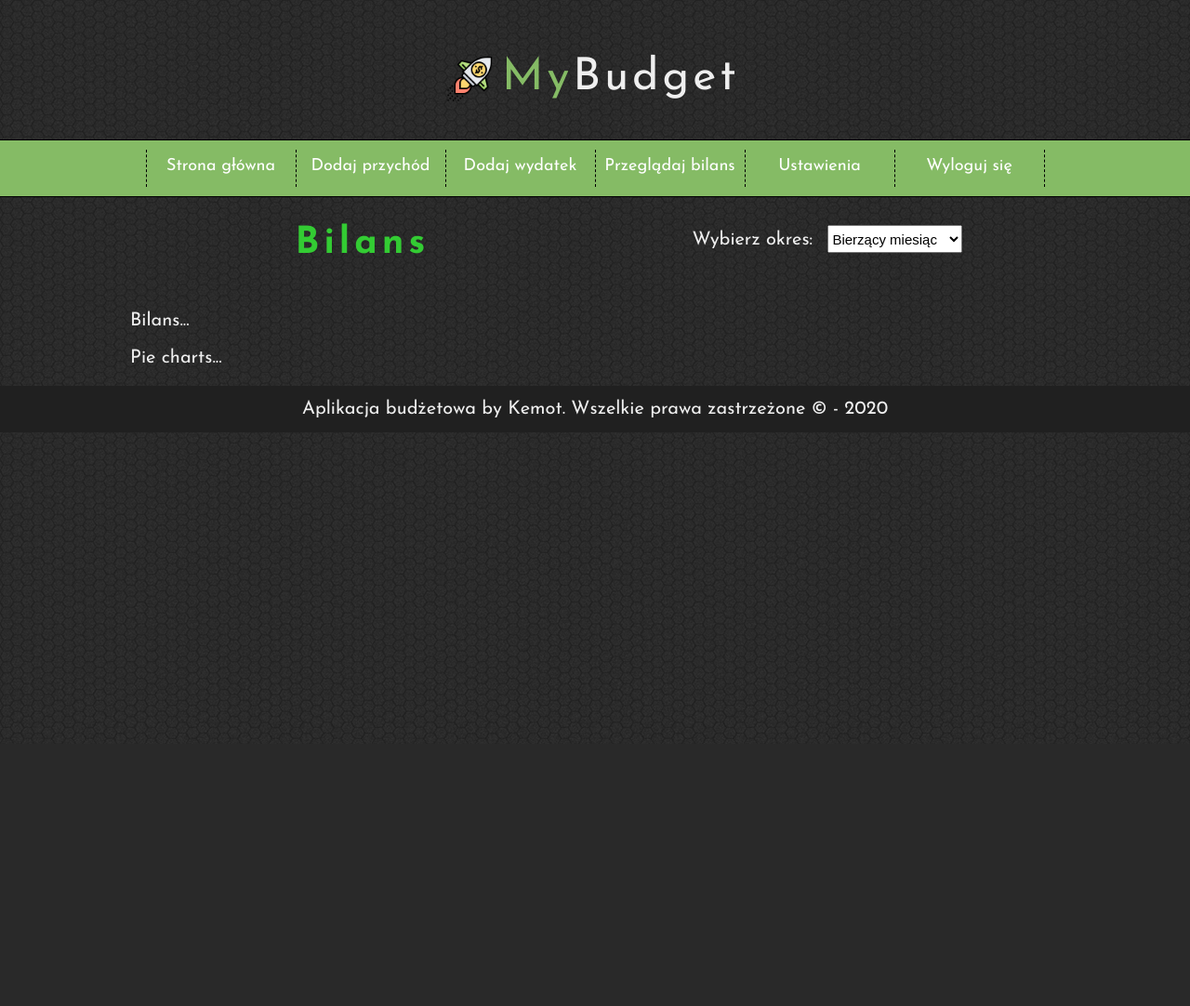
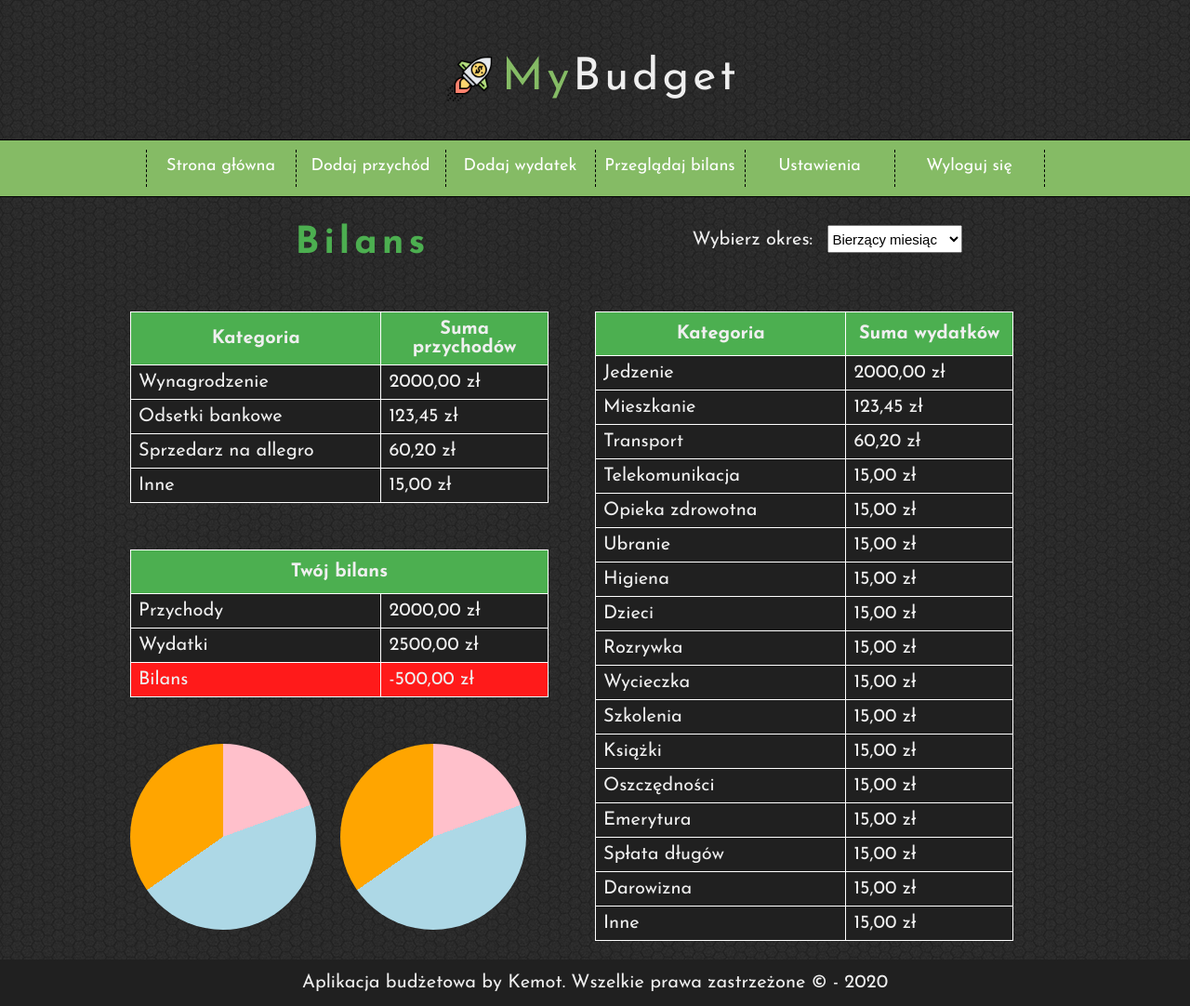
Before and after one commit to kemot-design/web-budget-app, a PHP site: page /balance.html in a window 1280 px wide. Shown: the whole page at 93% size. Before the commit the page ends 449 px from the top, so only its background shows below. Run offline with PHP 8.4, Linux system fonts and the light colour scheme.

Commit message:
Add balance page template

```diff
--- a/balance.html
+++ b/balance.html
@@ -77,22 +77,120 @@
 
 						<div id="incomesTable">
 
+							<table>
+								<tr>
+									<th> Kategoria </th><th> Suma przychodów </th>
+								</tr>
+								<tr>
+									<td> Wynagrodzenie </td><td> 2000,00 zł</td>
+								</tr>
+								<tr>
+									<td> Odsetki bankowe </td><td> 123,45 zł</td>
+								</tr>
+								<tr>
+									<td> Sprzedarz na allegro </td><td> 60,20 zł</td>
+								</tr>
+								<tr>
+									<td> Inne </td><td> 15,00 zł</td>
+								</tr>
+
+							</table>
+
+							<div id="balanceTable">
+
+								<table>
+									<tr>
+										<th colspan="2"> Twój bilans </th>
+									</tr>
+									<tr>
+										<td> Przychody </td><td> 2000,00 zł</td>
+									</tr>
+									<tr>
+										<td> Wydatki </td><td> 2500,00 zł</td>
+									</tr>
+									<tr id="balanceRow">
+										<td> Bilans </td><td> -500,00 zł</td>
+									</tr>
+
+								</table>
+
+							</div>
+
+							<div id="pieChartsRow">
+
+								<div id="incomesChart"></div>
+
+								<div id="expensesChart"></div>
+
+								<div style="clear: both"></div>
+
+							</div>
 
 						</div>
 
 						<div id="expensesTable">
 
+							<table>
+								<tr>
+									<th> Kategoria </th><th> Suma wydatków </th>
+								</tr>
+								<tr>
+									<td> Jedzenie </td><td> 2000,00 zł</td>
+								</tr>
+								<tr>
+									<td> Mieszkanie </td><td> 123,45 zł</td>
+								</tr>
+								<tr>
+									<td> Transport </td><td> 60,20 zł</td>
+								</tr>
+								<tr>
+									<td> Telekomunikacja </td><td> 15,00 zł</td>
+								</tr>
+								<tr>
+									<td> Opieka zdrowotna </td><td> 15,00 zł</td>
+								</tr>
+								<tr>
+									<td> Ubranie </td><td> 15,00 zł</td>
+								</tr>
+								<tr>
+									<td> Higiena </td><td> 15,00 zł</td>
+								</tr>
+								<tr>
+									<td> Dzieci </td><td> 15,00 zł</td>
+								</tr>
+								<tr>
+									<td> Rozrywka </td><td> 15,00 zł</td>
+								</tr>
+								<tr>
+									<td> Wycieczka </td><td> 15,00 zł</td>
+								</tr>
+								<tr>
+									<td> Szkolenia </td><td> 15,00 zł</td>
+								</tr>
+								<tr>
+									<td> Książki </td><td> 15,00 zł</td>
+								</tr>
+								<tr>
+									<td> Oszczędności </td><td> 15,00 zł</td>
+								</tr>
+								<tr>
+									<td> Emerytura </td><td> 15,00 zł</td>
+								</tr>
+								<tr>
+									<td> Spłata długów </td><td> 15,00 zł</td>
+								</tr>
+								<tr>
+									<td> Darowizna </td><td> 15,00 zł</td>
+								</tr>
+								<tr>
+									<td> Inne </td><td> 15,00 zł</td>
+								</tr>
+							</table>
 
 						</div>
 
-					</div>
+						<div style="clear: both"></div>
 
-					<div class="row">
-						Bilans...
-					</div>
-
-					<div class="row">
-						Pie charts...
 					</div>
 
 
--- a/style.css
+++ b/style.css
@@ -336,7 +336,7 @@ ol > li:hover
 {
 	text-align: center;
 	font-size: 35px;
-	color: #33cc33;
+	color: #4CAF50;
 }
 
 .formwrapper input[type=number],
@@ -429,3 +429,89 @@ input[type=button]:hover
 	font-size: 15px;
 	margin-left: 10px;
 }
+
+#incomesTable
+{
+	float: left;
+	width: 50%;
+}
+
+#expensesTable
+{
+	float: left;
+	width: 50%;
+}
+
+table
+{
+	border-collapse: collapse;
+	width: 90%;
+	background-color: #202020;
+}
+
+table, td, th
+{
+	border: 1px solid white;
+}
+
+th
+{
+	height: 30px;
+	background-color: #4CAF50;
+	color: #efefef;
+	text-align: center;
+}
+
+th, td
+{
+	padding: 8px;
+}
+
+tr:hover
+{
+	background-color: #353535;
+}
+
+tr td:nth-child(1)
+{
+	width: 60%;
+}
+
+tr th:nth-child(1)
+{
+	width: 60%;
+}
+
+#balanceTable
+{
+	margin-top: 50px;
+}
+
+#balanceRow
+{
+	background-color: #ff1a1a;
+}
+
+#pieChartsRow
+{
+	margin-top: 50px;
+}
+
+#incomesChart
+{
+	display: inline-block;
+	width: 200px;
+	height: 200px;
+	border-radius: 50%;
+	background-image: conic-gradient(pink 70deg, lightblue 0 235deg, orange 0);
+	margin-right: 20px;
+}
+
+#expensesChart
+{
+	display: inline-block;
+	width: 200px;
+	height: 200px;
+	border-radius: 50%;
+	background-image: conic-gradient(pink 70deg, lightblue 0 235deg, orange 0);
+}
```
